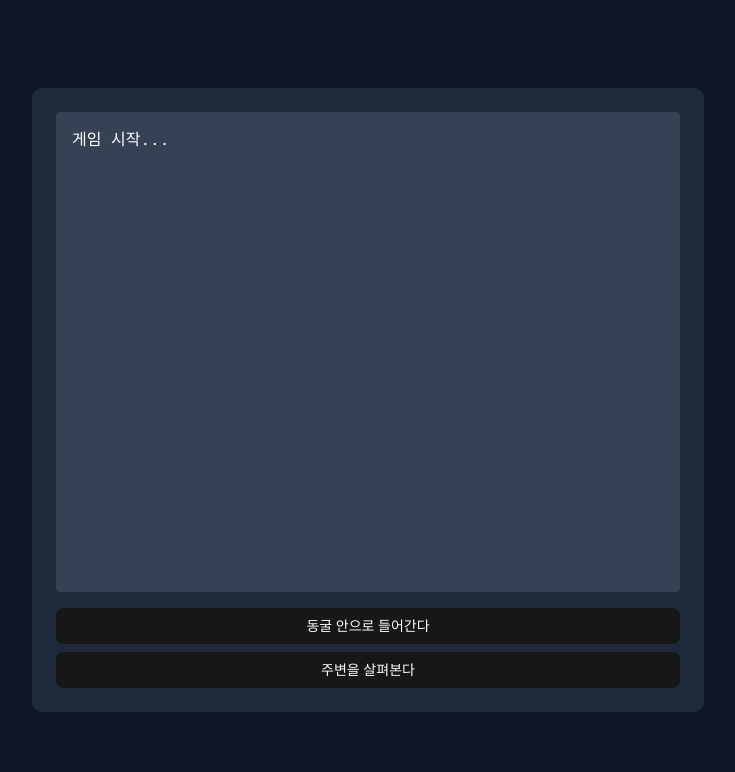
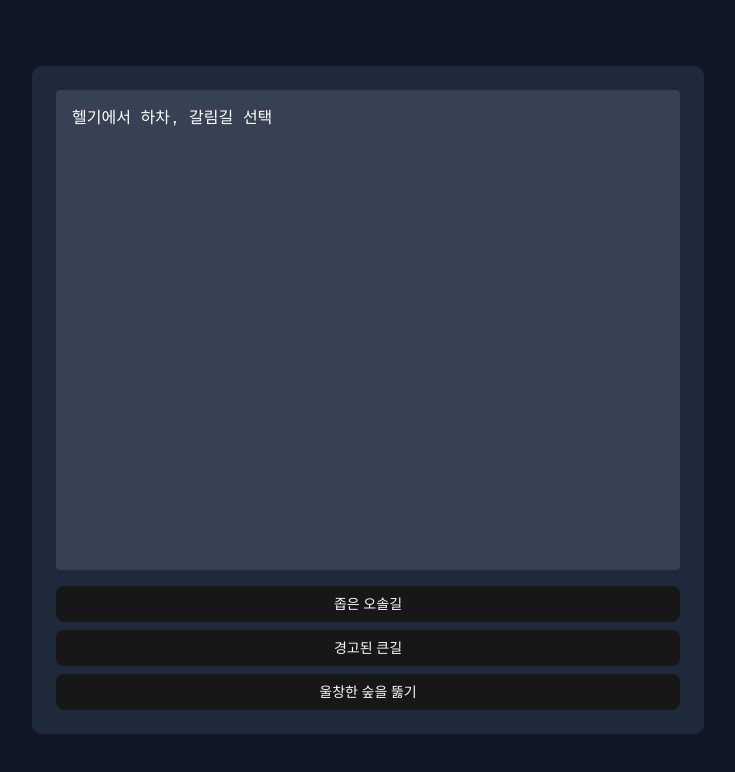
Before and after one commit to mental-disaster/web-game, a Next.js app: page / in a window 1280 px wide. Shown: the top 772 px of the page, without its empty margins (272-1007 px from the left). Built offline with nearby package versions, Linux system fonts and the light colour scheme.

Commit message:
change testcode and scenario update types

```diff
--- a/src/components/GameScreen.tsx
+++ b/src/components/GameScreen.tsx
@@ -2,28 +2,36 @@
 
 import { useState } from 'react';
 import { Button } from '@/components/ui/button';
-import { Choice } from '@/types/choice';
+import { Scenario, Choice, Scene } from '@/types/scenario';
 
 interface GameScreenProps {
-  initialText?: string;
-  scenario: Choice[];
+  scenario: Scenario;
 }
 
-export default function GameScreen({ initialText = '게임 시작...', scenario }: GameScreenProps) {
-  const [gameText, setGameText] = useState<string>(initialText);
-  const [choices, setChoices] = useState<Choice[]>(scenario);
+export default function GameScreen({scenario }: GameScreenProps) {
+  const [currentScene, setCurrentScene] = useState<Scene>(scenario.scenes[0])
 
   const handleChoice = (choice: Choice) => {
-    setGameText(choice.nextText);
-    if (choice.nextChoices.length > 0) {
-      setChoices(choice.nextChoices);
-    } else {
-      setChoices([{
-        text: '다시 시작하기',
-        nextText: initialText,
-        nextChoices: scenario
-      }]);
+    debugger;
+    let isEnd = true
+    for(const scene of scenario.scenes){
+      if (scene.id === choice.nextSceneId){
+        setCurrentScene(scene)
+        isEnd = false;
+
+      }
     }
+    if(isEnd){setCurrentScene({
+      id: 'end',
+      text: '게임종료',
+      choices: [
+        {
+          text: '다시하기',
+          nextSceneId: "intro",
+        }
+      ]
+    })}
+    console.log(currentScene)
   };
 
   return (
@@ -32,12 +40,12 @@ export default function GameScreen({ initialText = '게임 시작...', scenario
         <div className="bg-gray-800 rounded-lg p-6">
           <div className="h-[60vh] overflow-y-auto mb-4 p-4 bg-gray-700 rounded">
             <pre className="whitespace-pre-wrap font-mono">
-              {gameText}
+              {currentScene.text}
             </pre>
           </div>
 
           <div className="flex flex-col gap-2">
-            {choices.map((choice, index) => (
+            {currentScene.choices.map((choice, index) => (
               <Button
                 key={index}
                 onClick={() => handleChoice(choice)}
--- a/src/data/scenario/treasureHunt.ts
+++ b/src/data/scenario/treasureHunt.ts
@@ -1,47 +1,34 @@
-import { Choice } from "@/types/choice";
+import { Scenario } from "@/types/scenario";
 
-export const treasureHunt: Choice[] = [
+export const treasureHunt: Scenario = {
+  id : '1' ,
+  name : '보물사냥',
+  scenes : [
     {
-      text: '동굴 안으로 들어간다',
-      nextText: '동굴 안은 생각보다 넓습니다. 앞쪽에서 물이 떨어지는 소리가 들립니다.',
-      nextChoices: [
-        {
-          text: '물소리가 나는 쪽으로 간다',
-          nextText: '물이 떨어지는 곳에 도착했습니다. 작은 연못이 있고, 그 안에서 무언가 반짝입니다.',
-          nextChoices: [
-            {
-              text: '반짝이는 물건을 건져본다',
-              nextText: '물건을 건져보니 이상한 보석이 나왔습니다. 이 보석은 특별한 힘을 가지고 있는 것 같습니다.',
-              nextChoices: []
-            },
-            {
-              text: '연못 주변을 살펴본다',
-              nextText: '연못 주변에는 이상한 문양이 새겨진 돌들이 있습니다.',
-              nextChoices: []
-            }
-          ]
-        },
-        {
-          text: '동굴 벽을 살펴본다',
-          nextText: '벽에는 이상한 그림들이 그려져 있습니다. 마치 어떤 이야기를 전하고 있는 것 같습니다.',
-          nextChoices: []
-        }
+      id: 'intro',
+      text: '헬기에서 하차, 갈림길 선택',
+      choices: [
+        {text: '좁은 오솔길', nextSceneId: 'fogTrap'},
+        {text: '경고된 큰길', nextSceneId: 'rake'},
+        {text: '울창한 숲을 뚫기', nextSceneId: ''}
       ]
     },
     {
-      text: '주변을 살펴본다',
-      nextText: '동굴 주변에는 이상한 식물들이 자라고 있습니다. 그 중 하나가 은은한 빛을 내고 있네요.',
-      nextChoices: [
-        {
-          text: '빛나는 식물을 자세히 살펴본다',
-          nextText: '식물을 자세히 보니 마치 작은 별들이 모여있는 것 같습니다.',
-          nextChoices: []
-        },
-        {
-          text: '다른 식물들도 살펴본다',
-          nextText: '다른 식물들도 각각 특이한 모양과 색을 가지고 있습니다.',
-          nextChoices: []
-        }
+       id: 'fogTrap',
+       text: '안개속 함정',
+       choices: [
+        {text: '점프하기', nextSceneId: ''},
+        {text: '엎드려 기어가기', nextSceneId: ''},
+       ],
+    },
+    {
+      id: 'rake',
+      text: '호수도착, 빛나는 돌 발견',
+      choices: [
+        {text: '무기룰 꺼냄', nextSceneId: ''},
+        {text: '조용히 이동', nextSceneId: ''},
       ]
+
     }
-  ];
+  ]
+}
--- a/src/types/Choice.ts
+++ /dev/null
@@ -1,5 +0,0 @@
-export interface Choice {
-    text: string;
-    nextText: string;
-    nextChoices: Choice[];
-  }
--- /dev/null
+++ b/src/types/scenario.ts
@@ -0,0 +1,17 @@
+export interface Choice {
+  text: string;
+  nextSceneId: string;
+}
+
+
+export interface Scene {
+  id: string;
+  text: string;
+  choices: Choice[]
+}
+
+export interface Scenario{
+  id: string;
+  name: string;
+  scenes: Scene[];
+}
```
Also changed, not shown: 1 other file (tests, documents, lock files or other folders).
